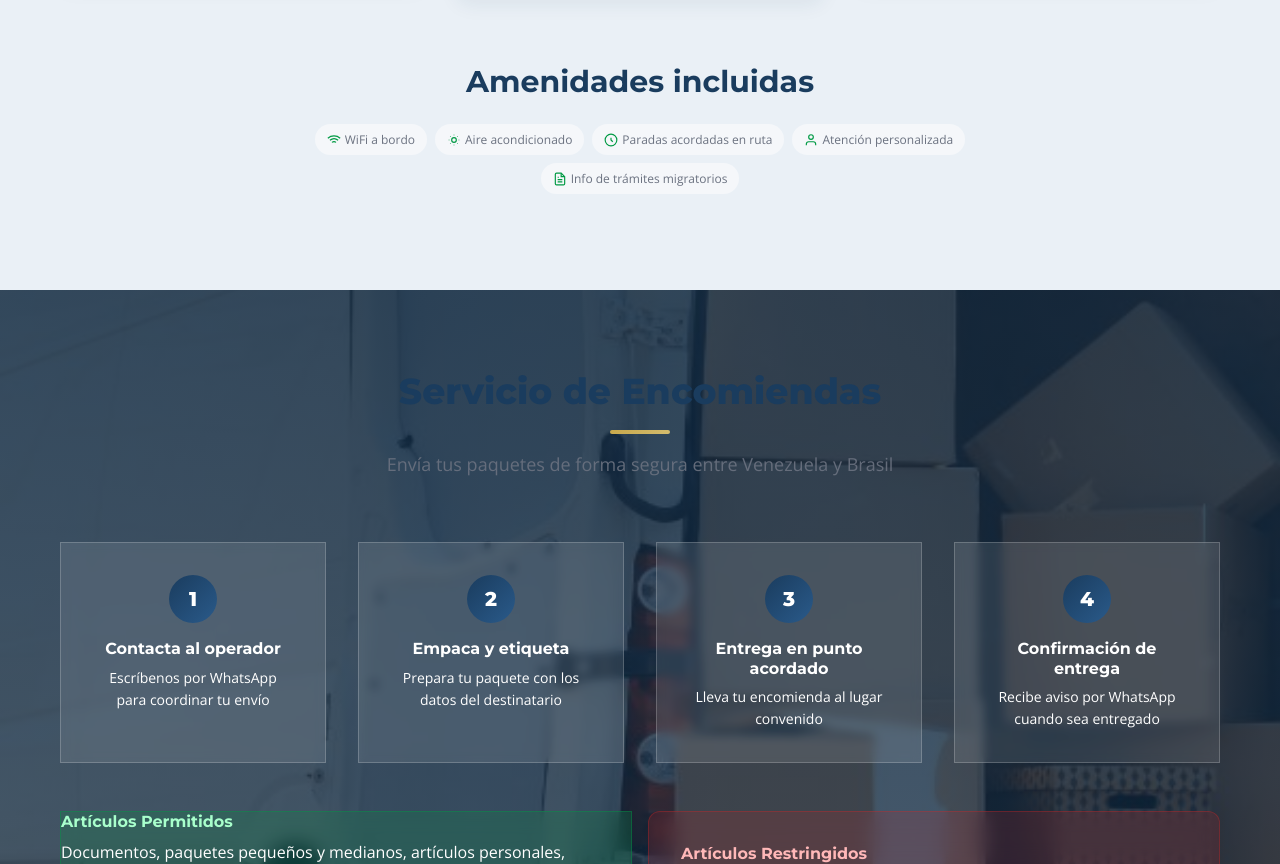
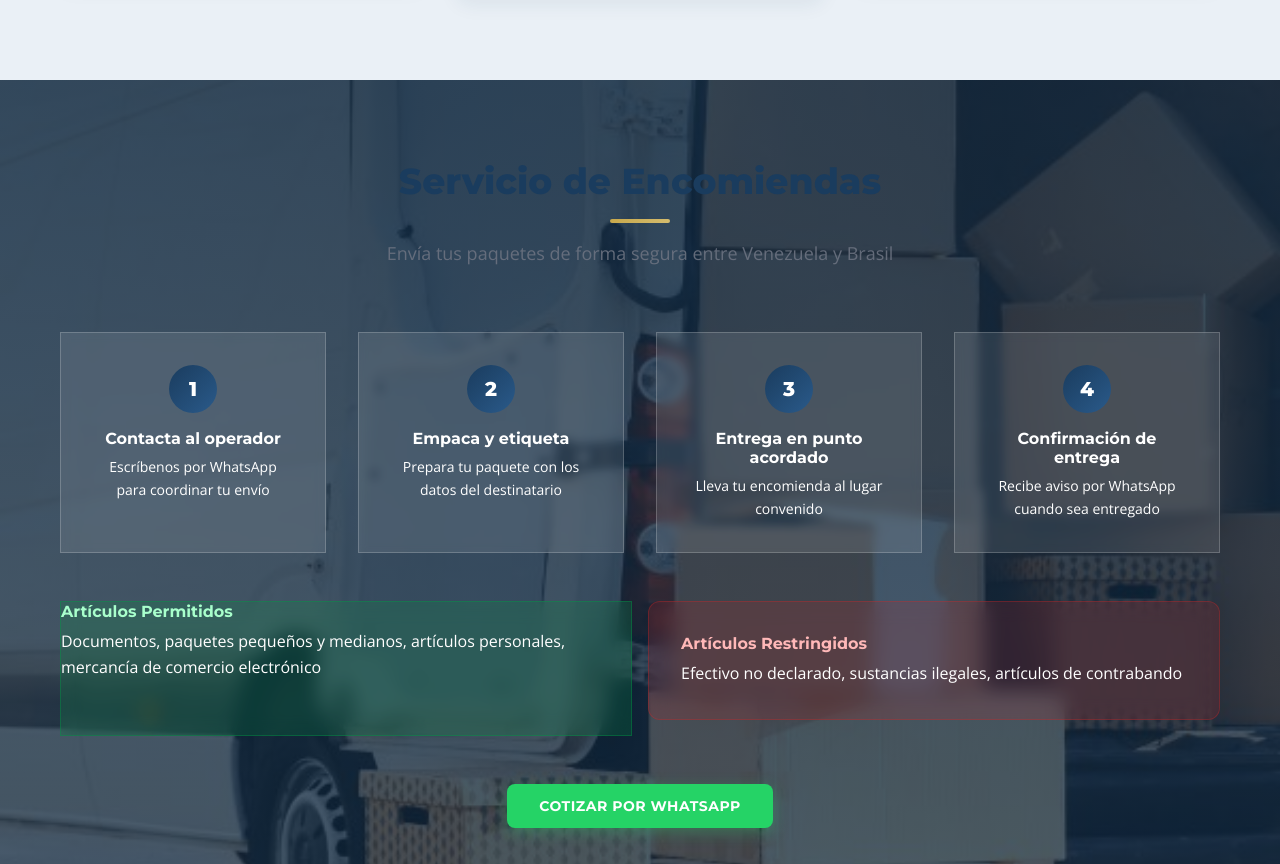
Before and after one commit to Madcz12/FronteraTours-Website, a website built with Vite: page index.html in a window 1280 px wide. Shown: the part 3364-4228 px from the top of the page. Built offline with nearby package versions, Linux system fonts and the light colour scheme; animation ran at ten frames a second; some icons are missing.

Commit message:
Fix: removed amenities text

```diff
--- a/index.html
+++ b/index.html
@@ -249,7 +249,7 @@
         <!-- Rendered by JS -->
       </div>
       <!-- Amenities -->
-      <div style="max-width:700px;margin:var(--space-3xl) auto 0;text-align:center;" data-aos="fade-up">
+<!--       <div style="max-width:700px;margin:var(--space-3xl) auto 0;text-align:center;" data-aos="fade-up">
         <h3 data-i18n="packages.amenities" style="margin-bottom:var(--space-lg);">Amenidades incluidas</h3>
         <div class="amenity-list" style="justify-content:center;">
           <span class="amenity-tag"><svg viewBox="0 0 24 24" fill="none" stroke="currentColor" stroke-width="2" width="14" height="14"><path d="M5 12.55a11 11 0 0114.08 0M1.42 9a16 16 0 0121.16 0M8.53 16.11a6 6 0 016.95 0M12 20h.01"/></svg> <span data-i18n="packages.amenities.wifi">WiFi a bordo</span></span>
@@ -258,7 +258,7 @@
           <span class="amenity-tag"><svg viewBox="0 0 24 24" fill="none" stroke="currentColor" stroke-width="2" width="14" height="14"><path d="M20 21v-2a4 4 0 00-4-4H8a4 4 0 00-4 4v2"/><circle cx="12" cy="7" r="4"/></svg> <span data-i18n="packages.amenities.attention">Atención personalizada</span></span>
           <span class="amenity-tag"><svg viewBox="0 0 24 24" fill="none" stroke="currentColor" stroke-width="2" width="14" height="14"><path d="M14 2H6a2 2 0 00-2 2v16a2 2 0 002 2h12a2 2 0 002-2V8z"/><path d="M14 2v6h6M16 13H8m8 4H8m2-8H8"/></svg> <span data-i18n="packages.amenities.migration">Info de trámites migratorios</span></span>
         </div>
-      </div>
+      </div> -->
     </div>
   </section>
 
```
